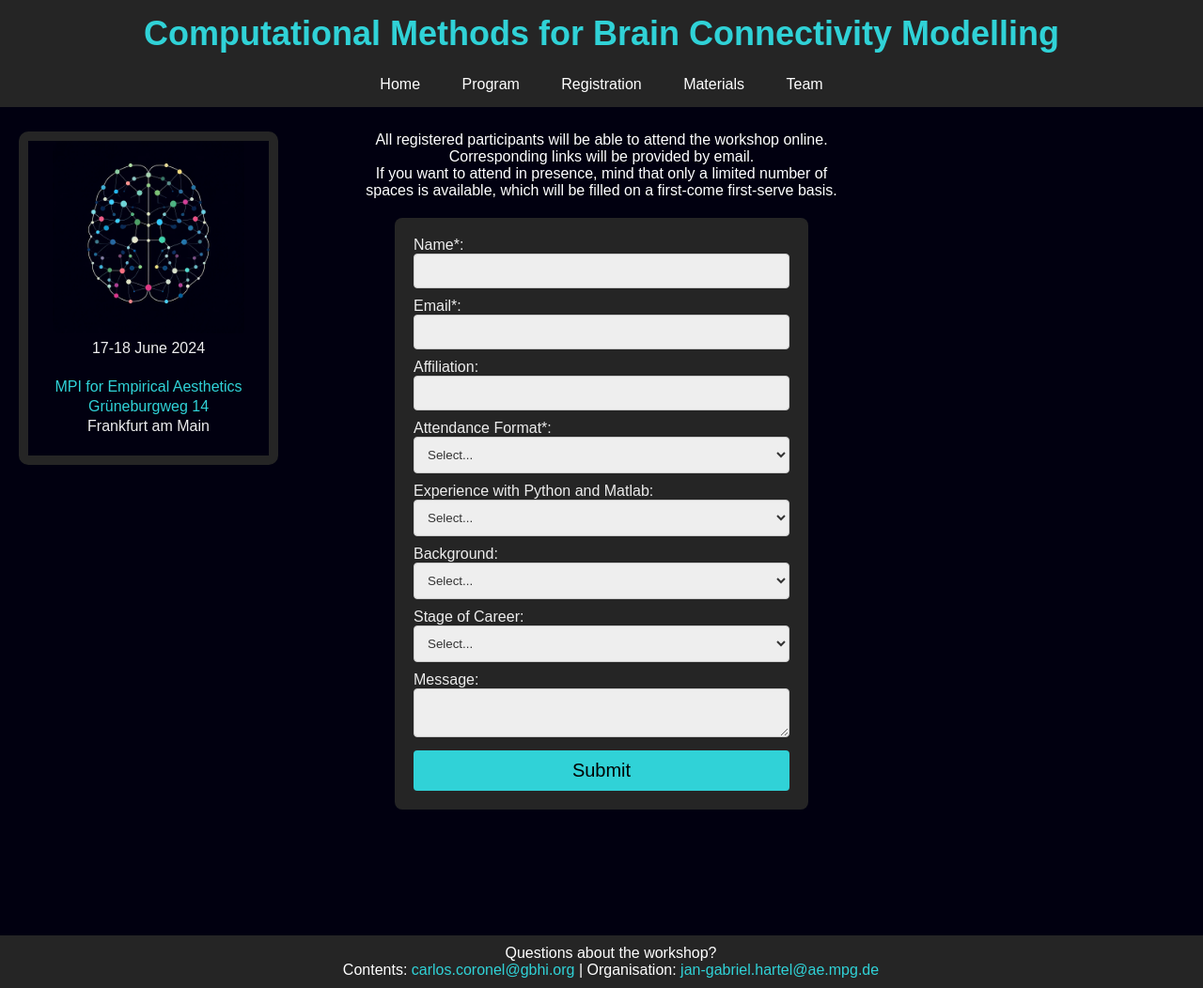
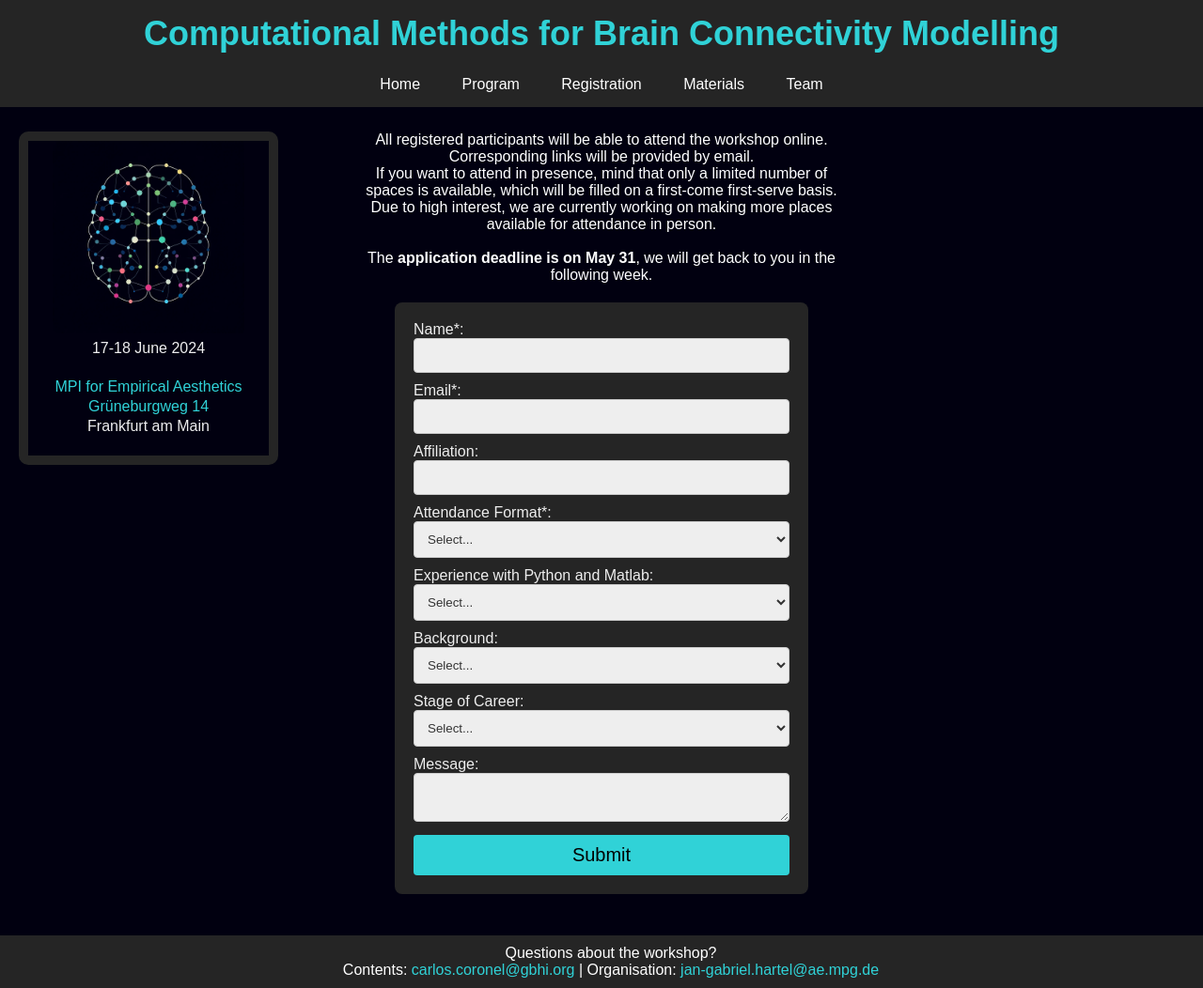
Before and after one commit to NCCLabMPI/Comp_Neuro_Workshop, a Jekyll site: the page built from registration.md, in a window 1280 px wide and 1052 px high. Shown: the whole window at 94% size. Built offline with Jekyll 4.4.1, drawn with Linux system fonts in a browser that asks for light colours.

Commit message:
Added a deadline on the registration page

```diff
--- a/_layouts/registration.html
+++ b/_layouts/registration.html
@@ -89,8 +89,10 @@ layout: default
   </div>
 
   <div class="content-container", text-align='justified'>
-        All registered participants will be able to attend the workshop online. Corresponding links will be provided by email. <br>
+      All registered participants will be able to attend the workshop online. Corresponding links will be provided by email. <br>
       If you want to attend in presence, mind that only a limited number of spaces is available, which will be filled on a first-come first-serve basis.
+      Due to high interest, we are currently working on making more places available for attendance in person.<br><br>
+      The <b>application deadline is on May 31</b>, we will get back to you in the following week.
       <br>
   </div>
 
```
